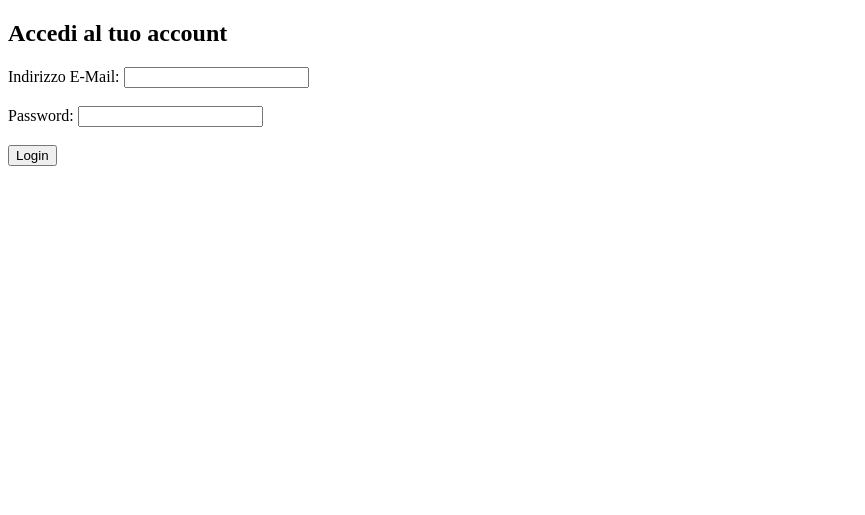
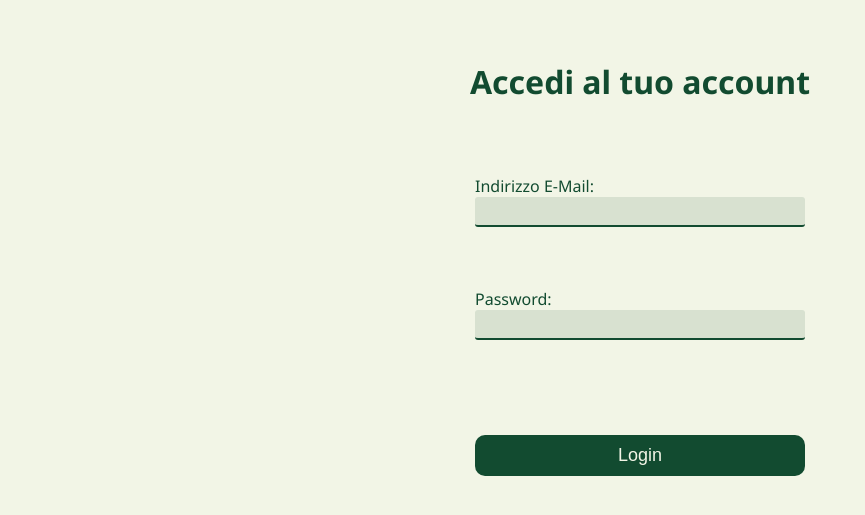
Before and after one commit to ZhiAn-ny/Database-Rifiuti-2022, a PHP site: page /login.php in a window 1280 px wide. Shown: the top 515 px of the page, without its empty margins (0-865 px from the left). Run offline with PHP 8.4, Linux system fonts and the light colour scheme; some libraries are stand-ins or nearby versions.

Commit message:
Add login css

```diff
--- /dev/null
+++ b/prj-tom/xampp/htdocs/assets/css/global.css
@@ -0,0 +1,28 @@
+@import url('https://fonts.googleapis.com/css?family=Noto+Sans:ital,wght@0,100..900;1,100..900&family=Oxygen:wght@300;400;700&display=swap');
+
+body {
+    color: #124B30;
+    font-family: 'Noto Sans';
+    background-color: #F2F5E6;
+    margin: 3% 5%;
+}
+
+button {
+    background-color: #124B30;
+    color: #F2F5E6;
+    border: none;
+    padding: 10px 15px;
+    text-align: center;
+    cursor: pointer;
+    border-radius: 10px;
+}
+
+input {
+    background-color: #124b301e;
+    color: #124B30;
+    border: none;
+    padding-top: 5px;
+    border-bottom: #124B30 solid 2px;
+    border-radius: 3px;
+
+}
--- /dev/null
+++ b/prj-tom/xampp/htdocs/assets/css/login.css
@@ -0,0 +1,29 @@
+body {
+    display: flex;
+    flex-direction: column;
+    justify-content: center;
+    align-items: center;
+}
+
+button {
+    width: 330px;
+    font-size: large;
+}
+
+.form-container {
+    width: 330px;
+    margin: 3% 0%;
+}
+
+.form-control {
+    display: flex;
+    flex-direction: column;
+    justify-content: space-between;
+    width: 100%;
+    margin: 5% 0%;
+}
+
+.form-control input {
+    font-size: medium;
+    padding: 5px 10px;
+}
--- a/prj-tom/xampp/htdocs/login.php
+++ b/prj-tom/xampp/htdocs/login.php
@@ -11,14 +11,22 @@ $apiKey = 'eyJhbGciOiJIUzI1NiIsInR5cCI6IkpXVCJ9.eyJpc3MiOiJzdXBhYmFzZSIsInJlZiI6
         <script src="jquery.js"></script>
         <script src="https://unpkg.com/@supabase/supabase-js@2"></script>
         <script src="queries.js"></script>
+        <link href="assets/css/global.css" rel="stylesheet" type="text/css"/>
+        <link href="assets/css/login.css" rel="stylesheet" type="text/css"/>
         <title>Accedi al tuo account</title>
 </head>
 <body>
-    <h2>Accedi al tuo account</h2>
-    <label for="email">Indirizzo E-Mail:</label>
-    <input type="text" id="email" name="email"><br><br>
-    <label for="pass">Password:</label>
-    <input type="text" id="pass" name="pass"><br><br>
+    <h1>Accedi al tuo account</h1>
+    <div class="form-container">
+        <div class="form-control">
+            <label for="email">Indirizzo E-Mail:</label>
+            <input type="text" id="email" name="email"><br><br>
+        </div>
+        <div class="form-control">
+            <label for="pass">Password:</label>
+            <input type="text" id="pass" name="pass"><br><br>
+        </div>
+    </div>
     <button onclick="loginSito()">Login</button>
 </body>
 </html>
```
